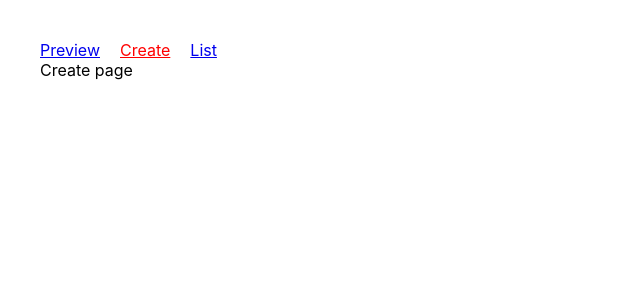
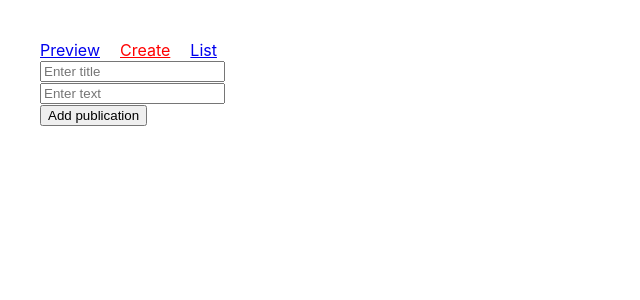
Before and after one commit to Valentin181988/react-router6-test, a React (Create React App) app: page /create in a window 1280 px wide. Shown: the top 300 px of the page, without its empty margins (0-640 px from the left). Built offline with nearby package versions, Linux system fonts and the light colour scheme.

Commit message:
createPublication

```diff
--- a/package.json
+++ b/package.json
@@ -9,6 +9,7 @@
     "@testing-library/react": "^13.3.0",
     "@testing-library/user-event": "^13.5.0",
     "axios": "^0.27.2",
+    "formik": "^2.2.9",
     "prop-types": "^15.8.1",
     "react": "^18.2.0",
     "react-axios": "^2.0.6",
--- a/src/App.js
+++ b/src/App.js
@@ -1,16 +1,16 @@
 import './App.css';
 import {Routes, Route, Navigate} from 'react-router-dom';
 import {Layout} from './components/Layout';
-import {ListPage, ItemPage} from './pages';
+import {ListPage, ItemPage, AddItemPage, PreviewPage} from './pages';
 
 function App() {
   return (
     <Routes>
       <Route path="/" element={<Layout />}>
-         <Route path="preview" element={<div>Preview page</div>}/>
+         <Route path="preview" element={<PreviewPage />}/>
          <Route path="list" element={<ListPage />}/>
          <Route path="list/:itemId" element={<ItemPage />}/>
-         <Route path="create" element={<div>Create page</div>}/>
+         <Route path="create" element={<AddItemPage />}/>
          <Route path="*" element={<Navigate to="/" />}/>
       </Route>
     </Routes>
--- /dev/null
+++ b/src/components/Editor.jsx
@@ -0,0 +1,31 @@
+import { Formik, Form, Field } from 'formik';
+import { toast } from 'react-hot-toast';
+import { addPublication } from '../servises/publicationsApi';
+
+export const Editor = () => {
+    const handleSubmit = async (values, { resetForm }) => {
+        try {
+            await addPublication(values);
+            toast.success("Publication is added!")
+            resetForm();
+        } catch (error) {
+            console.log(error);
+        }
+    };
+
+return (
+    <Formik initialValues={{ title: '', text: ''}} onSubmit={handleSubmit}>
+       {({ isSubmitting }) => (
+        <Form>
+            <Field name="title" placeholder="Enter title" />
+            <br />
+            <Field name="text" placeholder="Enter text" />
+            <br />
+            <button type="submit" disabled={isSubmitting}>
+                {isSubmitting ? 'Adding...' : 'Add publication'}
+            </button>
+        </Form>
+       )}
+    </Formik>
+);
+};
--- a/src/components/Loader.jsx
+++ b/src/components/Loader.jsx
@@ -2,8 +2,8 @@ import { RevolvingDot } from "react-loader-spinner";
 
 export const Loader = () => {
     return <RevolvingDot
-    height="100"
-    width="100"
+    height={100}
+    width={100}
     color='blue'
     ariaLabel='loading'
   />
--- /dev/null
+++ b/src/hooks/index.js
@@ -0,0 +1 @@
+export * from './useFetchItems';
--- /dev/null
+++ b/src/hooks/useFetchItems.js
@@ -0,0 +1,26 @@
+import {useEffect, useState} from 'react';
+import {getPublications} from '../servises/publicationsApi';
+
+export const useFetchItems = () => {
+    const [items, setItems] = useState([]);
+    const [loading, setLoading] = useState(false);
+    const [error, setError] = useState(null);
+
+    useEffect(() => {
+        async function fetchItems() {
+            setLoading(true);
+            try {
+                const items = await getPublications();
+                setItems(items);
+            } catch (error) {
+                setError(error);
+            } finally {
+                setLoading(false);
+            }
+        }
+
+        fetchItems();
+    }, []);
+
+    return { items, loading, error};
+};
--- /dev/null
+++ b/src/pages/AddItemPage.jsx
@@ -0,0 +1,9 @@
+import { Editor } from "../components/Editor";
+
+export const AddItemPage = () => {
+    return (
+        <main>
+            <Editor />
+        </main>
+    );
+};
--- a/src/pages/ListPage.jsx
+++ b/src/pages/ListPage.jsx
@@ -2,35 +2,11 @@ import {useEffect, useState} from 'react';
 import { Link } from 'react-router-dom';
 import {getPublications} from '../servises/publicationsApi';
 import { Loader } from '../components/Loader';
-
-const useFetchItems = () => {
-    const [items, setItems] = useState([]);
-    const [loading, setLoading] = useState(false);
-    const [error, setError] = useState(null);
-
-    useEffect(() => {
-        async function fetchItems() {
-            setLoading(true);
-            try {
-                const items = await getPublications();
-                setItems(items);
-            } catch (error) {
-                setError(error);
-            } finally {
-                setLoading(false);
-            }
-        }
-
-        fetchItems();
-    }, []);
-
-    return { items, loading}
-};
+import { useFetchItems } from '../hooks';
 
 export const ListPage = () => {
 
     const { items, loading, error } = useFetchItems();
-
 
     return(
         <main>
--- /dev/null
+++ b/src/pages/PreviewPage.jsx
@@ -0,0 +1,3 @@
+export const PreviewPage = () => {
+
+};
--- a/src/pages/index.js
+++ b/src/pages/index.js
@@ -1,2 +1,4 @@
 export * from './ListPage';
 export * from './ItemPage';
+export * from './AddItemPage';
+export * from './PreviewPage.jsx';
```
Also changed, not shown: 1 other file (tests, documents, lock files or other folders).
